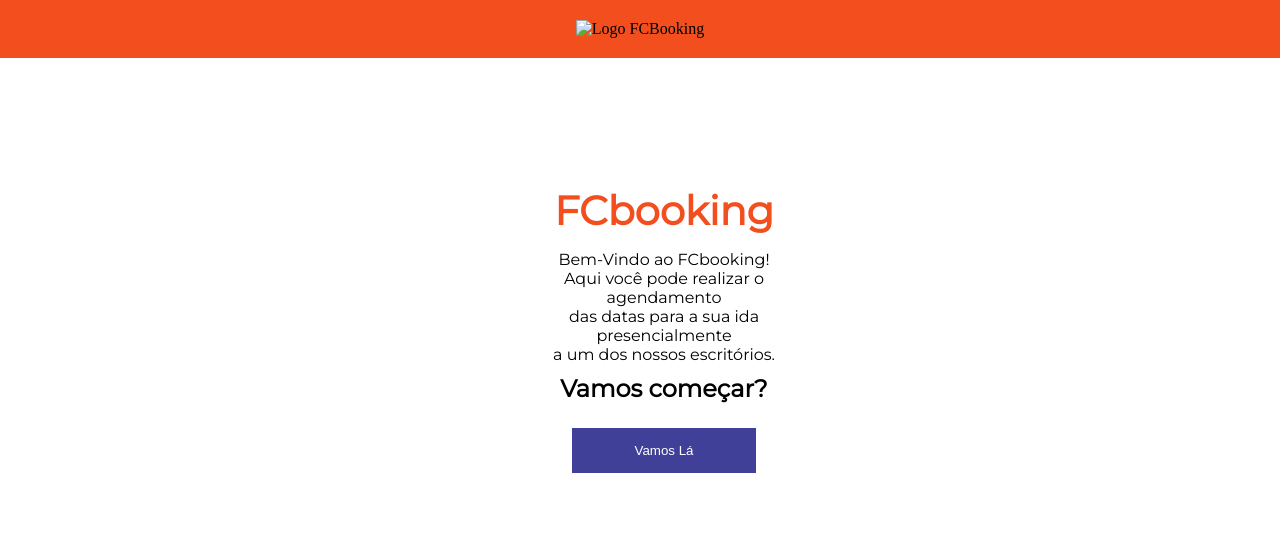
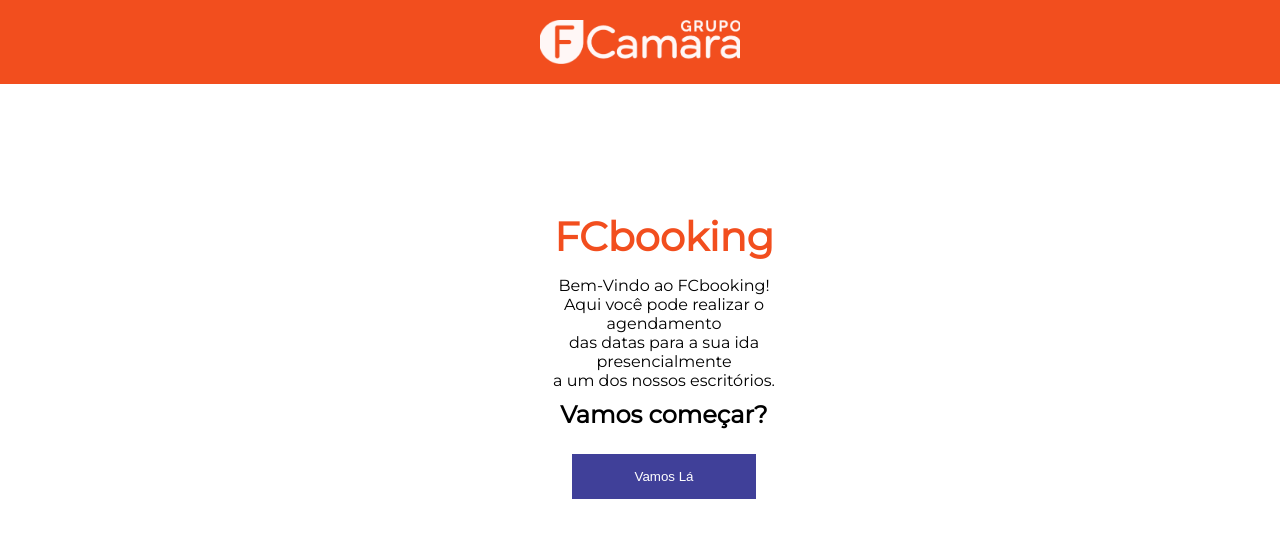
Before and after one commit to caxconte/FCBooking, a website with bundled scripts: page src/pages/onboarding/bemvindo.html in a window 1280 px wide. Built offline with nearby package versions, Linux system fonts and the light colour scheme.

Commit message:
mudanças

```diff
--- a/src/pages/onboarding/bemvindo.css
+++ b/src/pages/onboarding/bemvindo.css
@@ -14,6 +14,13 @@
     align-items: center;
     justify-content: space-around;
     width: 100%;
+}
+
+.Logo {
+    max-width: 200px;
+    max-height: 150px;
+    width: auto;
+    height: auto
 }
 
 .headerContent .menu .menuLinks {
--- a/src/pages/onboarding/bemvindo.html
+++ b/src/pages/onboarding/bemvindo.html
@@ -16,7 +16,7 @@
         <div class="menu">
             <nav class="menuLinks">
 
-                <img src="/booking/images/FCbookinglogo.svg" alt="Logo FCBooking">
+                <img class="Logo" src="/src/images/Logo_Grupo_FCamara.png" alt="Logo FCBooking">
 
             </nav>
         </div>
```
Also changed, not shown: src/pages/office/office.html (+1 -1 lines), src/images/Logo_Grupo_FCamara.png (added).
